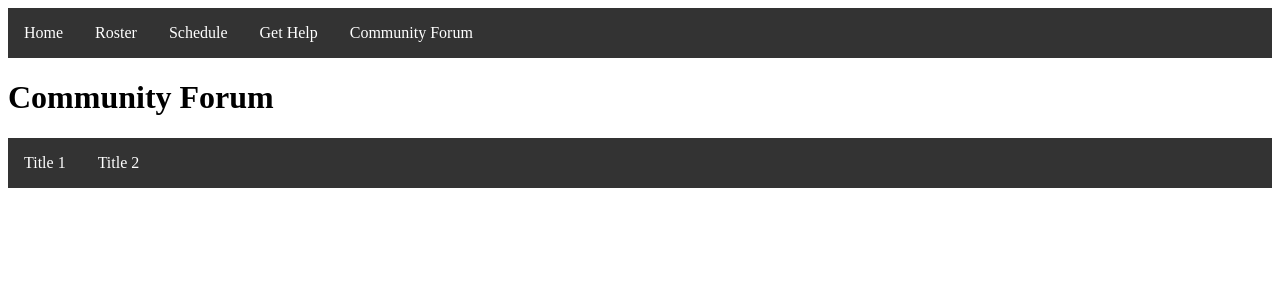
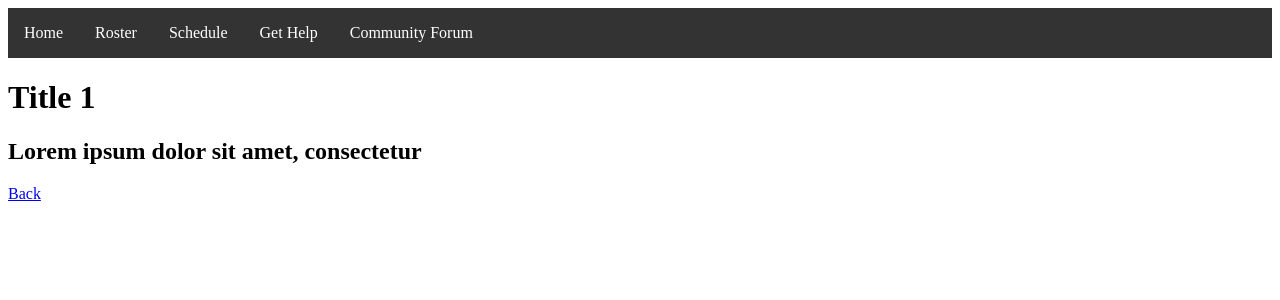
Before and after one commit to jerseycity19/team-18, a React app in the folder src/: page /communityForum/1 in a window 1280 px wide. Shown: the top 300 px of the page. Built offline with nearby package versions, Linux system fonts and the light colour scheme; the HTML template or start-up script is replaced by a standard one.

Commit message:
functioning forum post viewing

```diff
--- a/src/components/Forum.js
+++ b/src/components/Forum.js
@@ -5,7 +5,7 @@ import Entry from './Entry'
 
 // The Roster component matches one of two different routes
 // depending on the full pathname
-const Roster = () => (
+const Forum = () => (
   <Switch>
     <Route exact path='/communityForum' component={CommunityForum}/>
     <Route path='/communityForum/:eid' component={Entry}/>
--- a/src/components/Main.js
+++ b/src/components/Main.js
@@ -4,7 +4,7 @@ import Home from './Home'
 import Roster from './Roster'
 import Schedule from './Schedule'
 import GetHelp from './GetHelp'
-import CommunityForum from './CommunityForum'
+import Forum from './Forum'
 
 
 // The Main component renders one of the three provided
@@ -19,7 +19,7 @@ const Main = () => (
       <Route path='/roster' component={Roster}/>
       <Route path='/schedule' component={Schedule}/>
       <Route path='/getHelp' component={GetHelp}/>
-      <Route path='/communityForum' component={CommunityForum}/>
+      <Route path='/communityForum' component={Forum}/>
 
     </Switch>
   </main>
```
